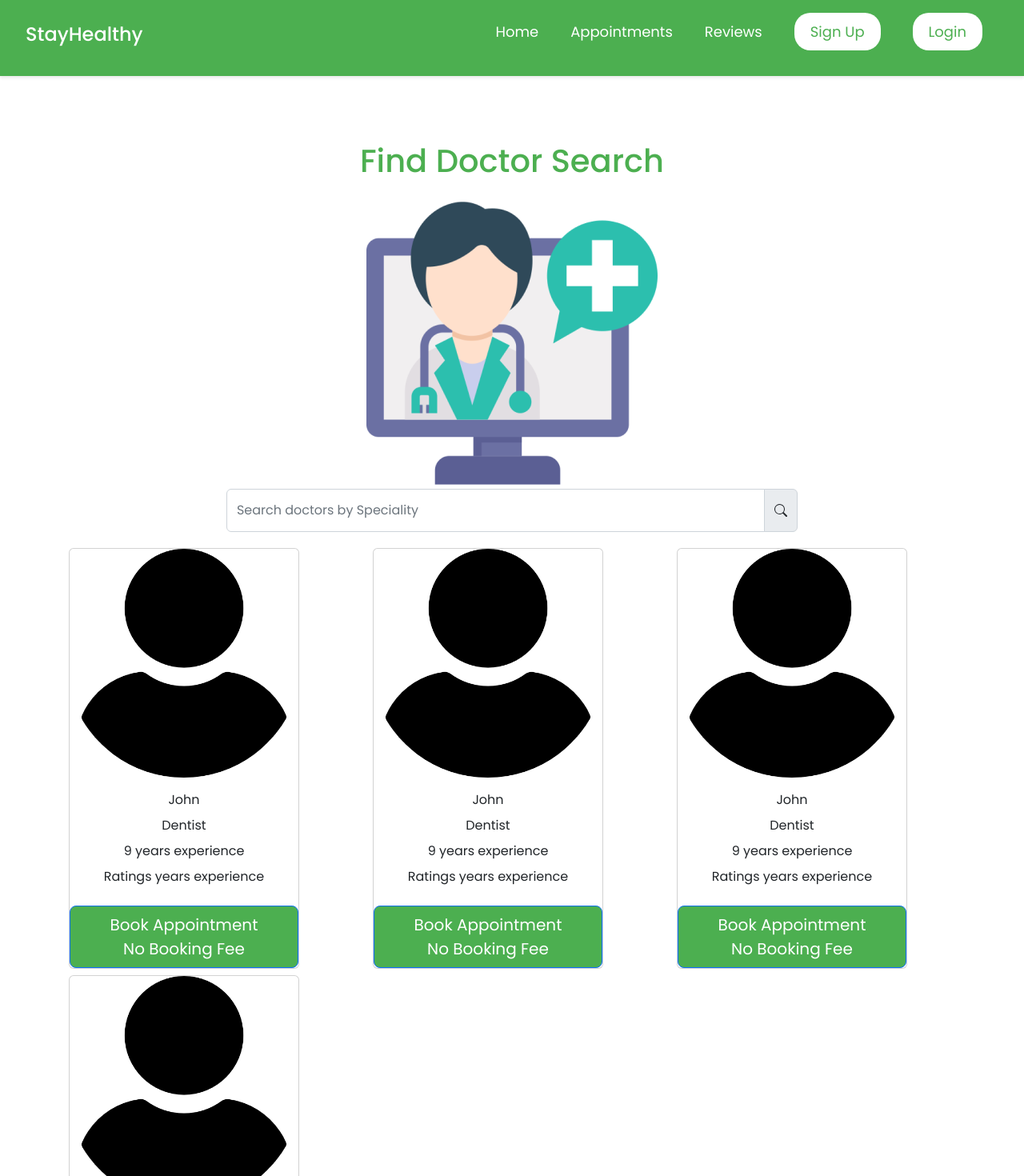
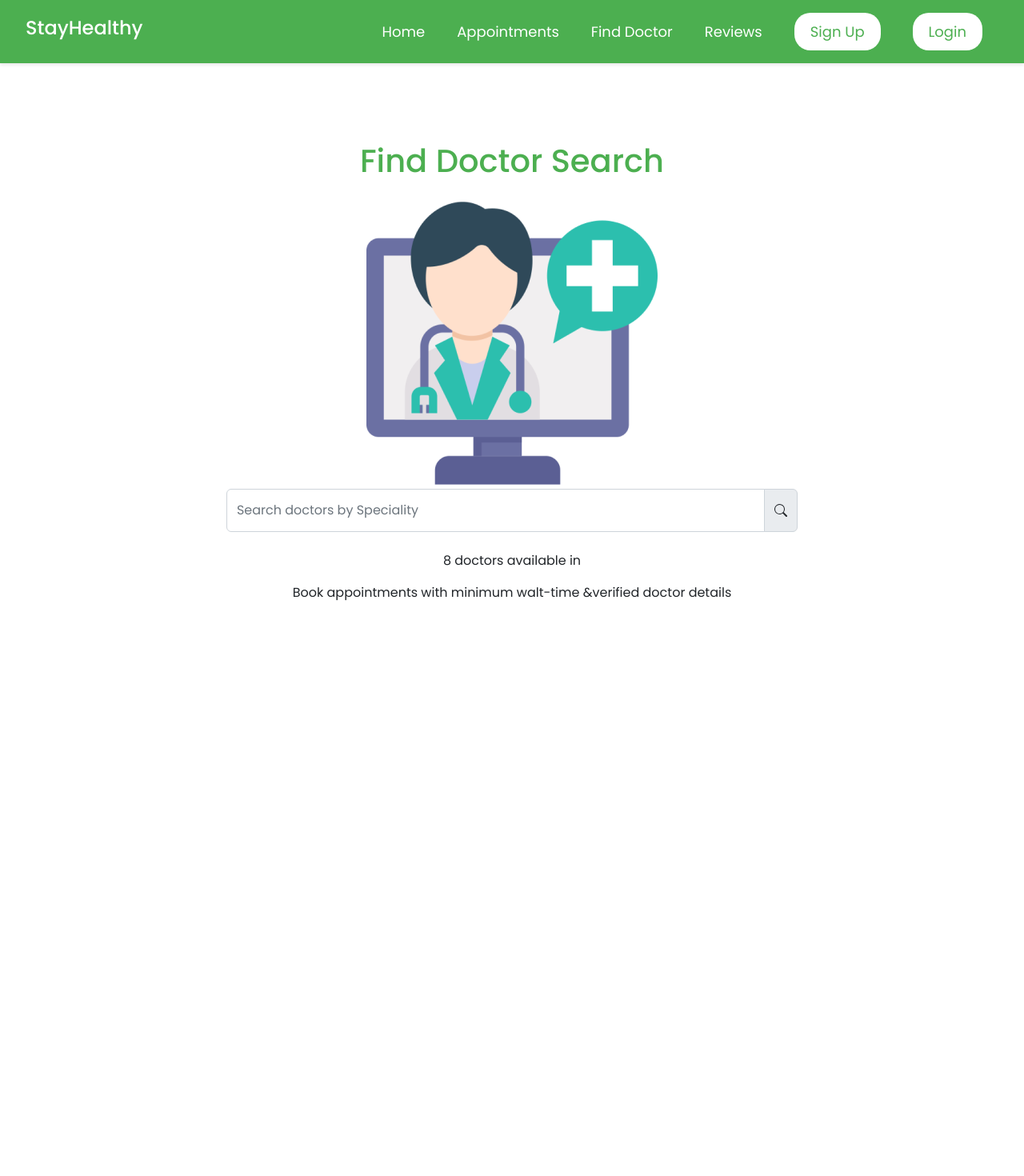
Before and after one commit to johnrizos/test_med_app, a React (Create React App) app: page /find-doctor in a window 1280 px wide. Shown: the top 1470 px of the page at 80% size. After the commit the page ends 800 px from the top, so only its background shows below. Built offline with nearby package versions, Linux system fonts and the light colour scheme.

Commit message:
continue fix the find-doctor component

```diff
--- a/src/Components/DoctorCard/DoctorCard.css
+++ b/src/Components/DoctorCard/DoctorCard.css
@@ -0,0 +1,10 @@
+
+.book-cta{
+background-color:#4CAF50;
+border:1px #4CAF50 solid;
+}
+
+.book-cta:hover{
+background-color:#358037;
+border:1px #4CAF50 solid;
+}
--- a/src/Components/DoctorCard/DoctorCard.js
+++ b/src/Components/DoctorCard/DoctorCard.js
@@ -2,19 +2,25 @@ import React from "react";
 import "./DoctorCard.css";
 import blankUserImg from "./images/users/user.png";
 
+const starImage  = <svg style={{ color: "#FFD700" }} xmlns="http://www.w3.org/2000/svg" width="16" height="16" fill="currentColor" className="bi bi-star-fill" viewBox="0 0 16 16">
+  <path d="M3.612 15.443c-.386.198-.824-.149-.746-.592l.83-4.73L.173 6.765c-.329-.314-.158-.888.283-.95l4.898-.696L7.538.792c.197-.39.73-.39.927 0l2.184 4.327 4.898.696c.441.062.612.636.282.95l-3.522 3.356.83 4.73c.078.443-.36.79-.746.592L8 13.187l-4.389 2.256z"/>
+</svg>;
+
 const DoctorCard = (props) => {
   return (
     <>
-      <div className="card" style={{ width: "18rem" }}>
-        <img src={blankUserImg} className="card-img-top" alt="..." />
+      <div className="card pt-2 m-auto" style={{ width: "18rem" }}>
+        <img src={blankUserImg} className="card-img-top d-block m-auto" style={{ maxWidth:"200px" }} alt="..." />
         <div className="card-body">
           <p className="card-title text-center">{props.name}</p>
           <p className="card-title text-center">{props.speciality}</p>
           <p className="card-title text-center">{props.experience} years experience</p>
-          <p className="card-title text-center">Ratings {props.rating} years experience</p>
+          <p className="card-title text-center">Ratings {props.rating ?  Array.from({ length: props.rating }).map((_, index) => (
+            <span key={index}>{starImage}</span>
+          )) : ""} </p>
 
         </div>
-          <a href="#" style={{ backgroundColor:"#4CAF50" }} className="btn btn-primary btn-lg btn-block">
+          <a href="#" className="btn btn-primary btn-lg btn-block book-cta">
           Book Appointment<br />
           No Booking Fee
           </a>
--- a/src/Components/FindDoctorSearch/FindDoctorSearch.js
+++ b/src/Components/FindDoctorSearch/FindDoctorSearch.js
@@ -15,6 +15,48 @@ const FindDoctorSearch = () => {
     8: "Psychiatrist",
     9: "Urologist",
   };
+
+  const doctors = {
+    1: {
+      name: "Dr. John Doe",
+      specialist: 3,
+      experience: 9,
+      rating: 5,
+    },
+    2: {
+      name: "Dr. Chris Red",
+      specialist: 3,
+      experience: 13,
+      rating: 4,
+    },
+    3: {
+      name: "Dr. Anna Green",
+      specialist: 3,
+      experience: 12,
+      rating: 5,
+    },
+    4: {
+      name: "Dr. John Rizos",
+      specialist: 3,
+      experience: 15,
+      rating: 5,
+    },
+  };
+
+  const [doctorsFilter, setDoctorsFilter] = useState({});
+
+  const findDoctorFromSpeciality = (doctors,speciality) => {
+    console.log("speciality",speciality);
+
+    const doctorsFilter = Object.fromEntries(
+      Object.entries(doctors).filter(([key, value]) => Number(value.specialist) === Number(speciality))
+    );
+    console.log("doctorsFilter",doctorsFilter);
+
+    setDoctorsFilter(doctorsFilter);
+  };
+
+
   const handleSpeciality = (e) => {
     console.log(e.target.value);
   };
@@ -24,9 +66,15 @@ const FindDoctorSearch = () => {
 
   const [listFlag, setListFlag] = useState(false);
 
+  let timeoutFlag = true;
   const handleListFlag = () => {
-    setListFlag(!listFlag);
-  };
+    if (!timeoutFlag) return;
+    timeoutFlag = false;
+    setTimeout(() => {
+      setListFlag(!listFlag);
+      timeoutFlag = true;
+    }
+    , 200);};
 
   const [specialitySearchInput, setSpecialitySearchInput] = useState("");
   const [specialityList, setSpecialityList] = useState(specialityListData);
@@ -49,7 +97,7 @@ const FindDoctorSearch = () => {
               <h1>Find Doctor Search</h1>
             </div>
             <img
-              style={{ textAlign: "center", display: "block", margin: "auto" }}
+              style={{ textAlign: "center", display: "block", margin: "auto",maxWidth:"100%" }}
               src={consulting}
               alt="doctor"
             />
@@ -95,7 +143,8 @@ const FindDoctorSearch = () => {
                         className="border-bottom  border-1 p-2"
                         value={specialityList[key]}
                         key={key}
-                        onClick={() => console.log(specialityList[key])}
+                        onClick={() => findDoctorFromSpeciality(doctors,key)
+                        }
                       >
                         {specialityList[key]}
                       </li>
@@ -106,46 +155,27 @@ const FindDoctorSearch = () => {
             </div>
           </div>
         </section>
-        <section>
-          <div class="row">
-            <div class="col m-1">
-              <DoctorCard
-                name="John"
-                speciality="Dentist"
-                experience="9"
-                rating=""
-                image=""
-              />
+        <section className="mt-4">
+          <p className="text-center">8 doctors available in</p>
+          <p className="text-center">
+            {" "}
+            Book appointments with minimum walt-time &verified doctor details
+          </p>
+        </section>
+        <section className="mt-4">
+          <div className="row justify-content-md-center">
+              {Object.keys(doctorsFilter).map((key) => (
+            <div className="col-md-3 col-12 col my-3" key={key}>
+                <DoctorCard
+                  name={doctors[key].name}
+                  speciality={specialityListData[doctors[key].specialist]}
+                  experience={doctors[key].experience}
+                  rating={doctors[key].rating}
+                  image=""
+                />
             </div>
-            <div class="col m-1">
-              <DoctorCard
-                name="John"
-                speciality="Dentist"
-                experience="9"
-                rating=""
-                image=""
-              />
-            </div>
-            <div class="col m-1">
-              <DoctorCard
-                name="John"
-                speciality="Dentist"
-                experience="9"
-                rating=""
-                image=""
-              />
-            </div>
-            <div class="col m-1">
-              <DoctorCard
-                name="John"
-                speciality="Dentist"
-                experience="9"
-                rating=""
-                image=""
-              />
-            </div>
+              ))}
           </div>
-
         </section>
       </div>
     </>
--- a/src/Components/Landing_Page/LandingPage.css
+++ b/src/Components/Landing_Page/LandingPage.css
@@ -4,7 +4,7 @@
   box-sizing: border-box;
 }
 
-.navbar {
+/* .navbar {
   display: flex;
   justify-content: space-between;
   align-items: center;
@@ -66,7 +66,7 @@
   .nav-active {
     display: flex;
   }
-}
+} */
 
 .hero-section {
   height: 100vh;
--- a/src/Components/Navbar/Navbar.css
+++ b/src/Components/Navbar/Navbar.css
@@ -20,16 +20,30 @@
   font-weight: 600;
   color: white;
 }
-.navbar .nav-links {
+.navbar {
   list-style: none;
   display: flex;
   align-items: center;
 
 }
-.nav-links li {
+.nav-links {
+  list-style: none;
+  display: flex;
+  align-items: center;
+  margin:0;
+
+}
+
+.nav-links-mobile {
+  list-style: none;
+  display: flex;
+  align-items: center;
+
+}
+.nav-links li,.nav-links-mobile li {
   padding: 0 20px;
 }
-.nav-links a {
+.nav-links a,.nav-links-mobile a {
   text-decoration: none;
   color: white;
   font-size: 18px;
@@ -45,7 +59,10 @@
     margin:0;
 
 }
-
+#menu-icon{
+  display:none;
+  cursor:pointer;
+}
 @media screen and (max-width: 768px) {
   .nav-links {
     display: none;
@@ -59,11 +76,27 @@
     align-items: center;
   }
 
-  .nav-links li {
+  .nav-links-mobile {
+    display: flex;
+    position: absolute;
+    background-color: #333;
+    right: 0;
+    height: 100vh;
+    top: 60px;
+    width: 100%;
+    flex-direction: column;
+    align-items: center;
+  }
+
+  .nav-links li,.nav-links-mobile li {
     margin: 20px 0;
   }
 
   .nav-active {
     display: flex;
   }
+
+  #menu-icon{
+    display:block;
+  }
 }
--- a/src/Components/Navbar/Navbar.js
+++ b/src/Components/Navbar/Navbar.js
@@ -1,14 +1,12 @@
-import React,{ useEffect, useState } from "react";
+import React, { useEffect, useState } from "react";
 import "./Navbar.css";
-import { Link } from 'react-router-dom';
-
+import { Link } from "react-router-dom";
 
 function Navbar() {
-
-  const [isLoggedIn,setIsLoggedIn] = useState(false);
+  const [isLoggedIn, setIsLoggedIn] = useState(false);
   const [username, setUsername] = useState("");
-  const[email,setEmail]=useState("");
-
+  const [email, setEmail] = useState("");
+  const [flagMenu, setFlagMenu] = useState(false);
 
   const handleLogout = () => {
     sessionStorage.removeItem("auth-token");
@@ -18,9 +16,9 @@ function Navbar() {
     // remove email phone
     localStorage.removeItem("doctorData");
     setIsLoggedIn(false);
-    setEmail('');
+    setEmail("");
     window.location.reload();
-}
+  };
 
   useEffect(() => {
     const storedemail = sessionStorage.getItem("email");
@@ -36,33 +34,97 @@ useEffect(() => {
         <div className="logo">
           <h4>StayHealthy</h4>
         </div>
-        <ul className="nav-links">
+        <div id="menu-icon" onClick={()=>setFlagMenu(!flagMenu)}>
+          <svg
+            xmlns="http://www.w3.org/2000/svg"
+            width="30"
+            height="30"
+            fill="currentColor"
+            className="bi bi-list"
+            viewBox="0 0 16 16"
+          >
+            <path
+              fillRule="evenodd"
+              d="M2.5 12a.5.5 0 0 1 .5-.5h10a.5.5 0 0 1 0 1H3a.5.5 0 0 1-.5-.5m0-4a.5.5 0 0 1 .5-.5h10a.5.5 0 0 1 0 1H3a.5.5 0 0 1-.5-.5m0-4a.5.5 0 0 1 .5-.5h10a.5.5 0 0 1 0 1H3a.5.5 0 0 1-.5-.5"
+            />
+          </svg>
+        </div>
+        {flagMenu && (
+          <ul className="nav-links-mobile">
             <li>
-
               <Link to="/">Home</Link>
             </li>
             <li>
               <Link to="/search/doctors">Appointments</Link>
-
+            </li>
+            <li>
+              <Link to="/find-doctor">Find Doctor</Link>
+            </li>
+            <li>
+              <Link to="/reviews">Reviews</Link>
+            </li>
+            {isLoggedIn ? (
+              <>
+                <li>
+                  <Link to="/profile">Welcome, {username}</Link>
+                </li>
+                <li>
+                  <button onClick={handleLogout}>Logout</button>
+                </li>
+              </>
+            ) : (
+              <>
+                <li>
+                  <Link to="/signup">
+                    <button>Sign Up</button>
+                  </Link>
+                </li>
+                <li>
+                  <Link to="/login">
+                    <button>Login</button>
+                  </Link>
+                </li>
+              </>
+            )}
+          </ul>
+        )}
+         <ul className="nav-links">
+           <li>
+            <Link to="/">Home</Link>
+          </li>
+          <li>
+            <Link to="/search/doctors">Appointments</Link>
+          </li>
+          <li>
+            <Link to="/find-doctor">Find Doctor</Link>
           </li>
           <li>
             <Link to="/reviews">Reviews</Link>
           </li>
           {isLoggedIn ? ( // Conditional rendering
-            <><li>
+            <>
+              <li>
                 <Link to="/profile">Welcome, {username}</Link>
               </li>
               <li>
                 <button onClick={handleLogout}>Logout</button>
-            </li></>
-          ) : ( // Else part of conditional rendering
+              </li>
+            </>
+          ) : (
+            // Else part of conditional rendering
             <>
-              <li><Link to="/signup"><button>Sign Up</button></Link></li>
-              <li><Link to="/login"><button>Login</button></Link></li>
+              <li>
+                <Link to="/signup">
+                  <button>Sign Up</button>
+                </Link>
+              </li>
+              <li>
+                <Link to="/login">
+                  <button>Login</button>
+                </Link>
+              </li>
             </>
           )}
-
-
         </ul>
       </nav>
     </div>
```
Lines whose indentation alone changed are shown as unchanged.
